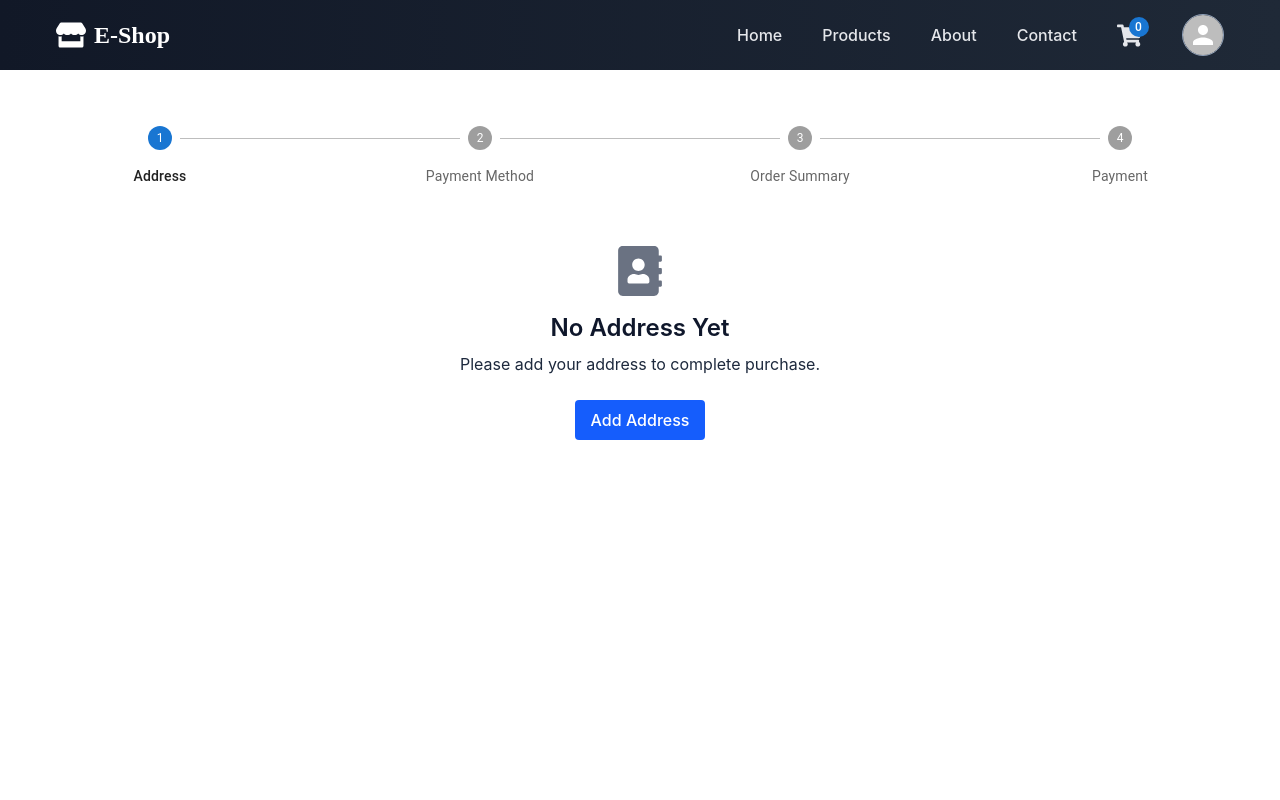
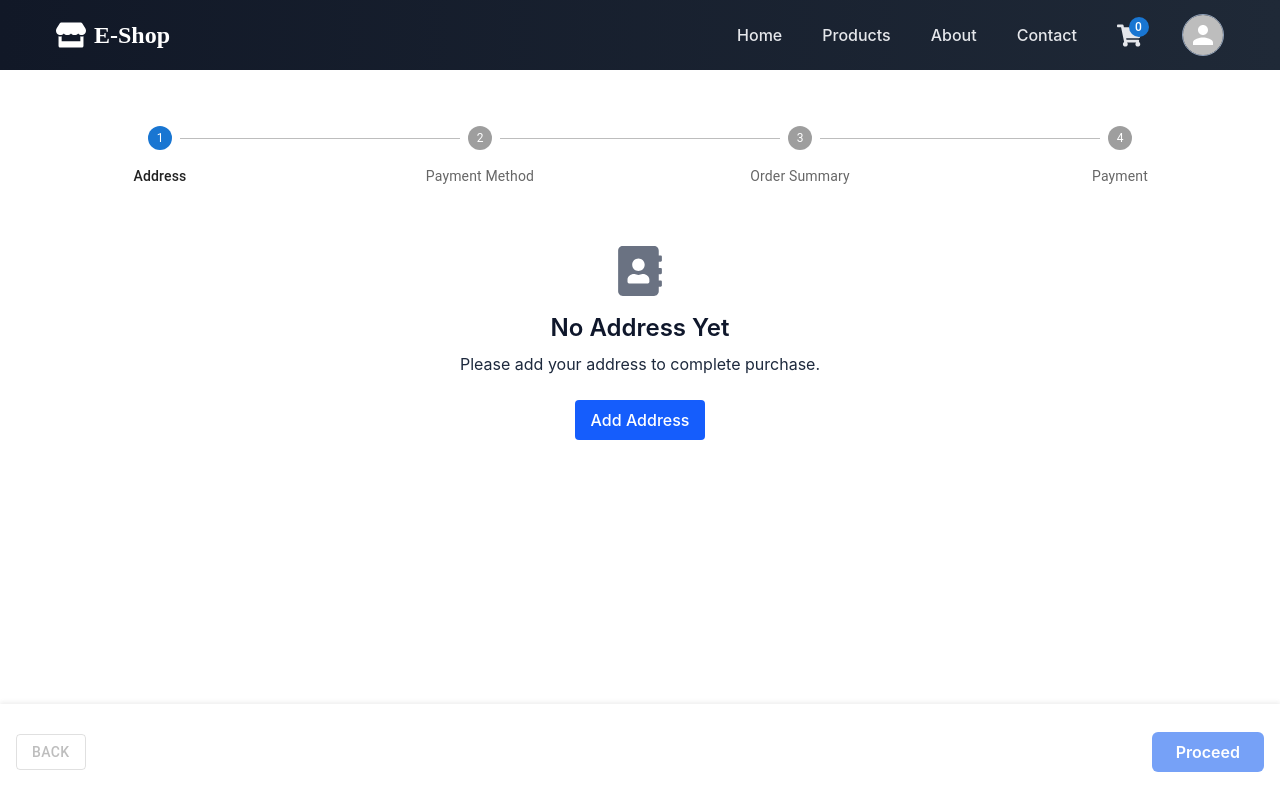
Before and after one commit to sipu45/Ecommerce_Frontend, a React (Vite) app: page /checkout in a window 1280 px wide. Built offline with nearby package versions, Linux system fonts and the light colour scheme; no server answers; sample sign-in values are in the browser's storage.

Commit message:
Completing the address flow

```diff
--- a/src/App.jsx
+++ b/src/App.jsx
@@ -26,8 +26,11 @@ function App() {
               <Route path='/about' element={<About/>}/>
               <Route path='/contact' element={<Contact/>}/>
               <Route path='/cart' element={<Cart/>}/>
-              <Route path='/checkout' element={<Checkout/>}/>
 
+
+              <Route path="/" element={<PrivateRoute  />} >
+                  <Route path='/checkout' element={<Checkout/>}/>
+              </Route>
 
               <Route path="/" element={<PrivateRoute publicPage />} >
                 <Route path='/login' element={<Login />}/>
--- a/src/components/checkout/Checkout.jsx
+++ b/src/components/checkout/Checkout.jsx
@@ -1,8 +1,9 @@
-import { Step, StepLabel, Stepper } from "@mui/material"
+import { Button, Step, StepLabel, Stepper } from "@mui/material"
 import { useEffect, useState } from "react";
 import AddressInfo from "./AddressInfo";
 import { useDispatch, useSelector } from "react-redux";
 import { getUserAddresses } from "../../store/actions";
+import toast from "react-hot-toast";
 
 const Checkout = () => {
 
@@ -10,8 +11,28 @@ const Checkout = () => {
 
     const [activeStep , setActiveStep] = useState(0); // to keep track of which step user is on
     const dispatch = useDispatch();
-    const {address} = useSelector((state)=>state.auth); // to get the address from redux store
+    const { isLoading , errorMessage } = useSelector((state) => state.errors);
+    const { address , selectedUserCheckOutAddress } = useSelector((state) => state.auth);
 
+    const paymentMethod = false ;
+
+
+    const handleBack = () =>{
+        setActiveStep((prevStep) => prevStep - 1);
+    }
+
+    const handleNext = () =>{
+        if(activeStep === 0 && !selectedUserCheckOutAddress){
+            toast.error("Please select checkout address before proceeding.")
+            return;
+        }
+
+        if(activeStep === 1 && (!selectedUserCheckOutAddress || !paymentMethod)){
+            toast.error("Please select payment address before proceeding .")
+            return;
+        }
+        setActiveStep((prevStep) => prevStep + 1);
+    }
 
     const steps=[
         "Address",
@@ -37,8 +58,46 @@ const Checkout = () => {
             <div className="mt-5">
                    {activeStep === 0 && <AddressInfo  address = {address} />}
             </div>
+
+
+            <div
+                className="flex justify-between items-center px-4 fixed z-50 h-24 bottom-0 bg-white left-0 w-full py-4 border-slate-200"
+                style={{boxShadow: "0 -2px 4px rgba(100,100,100,0.1) "}}>
+                    <Button
+                        variant="outlined"
+                        disabled={activeStep === 0}
+                        onClick={handleBack}>
+                            Back
+                    </Button>
+
+
+                    {activeStep !== steps.length - 1 && (
+                        <button
+                            disabled={
+                                errorMessage || (
+                                    (activeStep === 0 ? !selectedUserCheckOutAddress
+                                        : activeStep === 1 ? !paymentMethod
+                                        : false    // nested ternary operator
+                                    )
+                                )
+                            }
+                            className={`bg-custom-blue font-semibold px-6 h-10 rounded-md text-white
+                                ${
+                                    errorMessage ||
+                                    (activeStep === 0 && !selectedUserCheckOutAddress)||
+                                    (activeStep === 1 && !paymentMethod)
+                                    ? "opacity-60"
+                                    : ""
+                                }`}
+                                onClick={handleNext}>
+                            Proceed
+                        </button>
+                    )}
+            </div>
+
+
     </div>
-  )
+  );
 }
 
 export default Checkout
```
